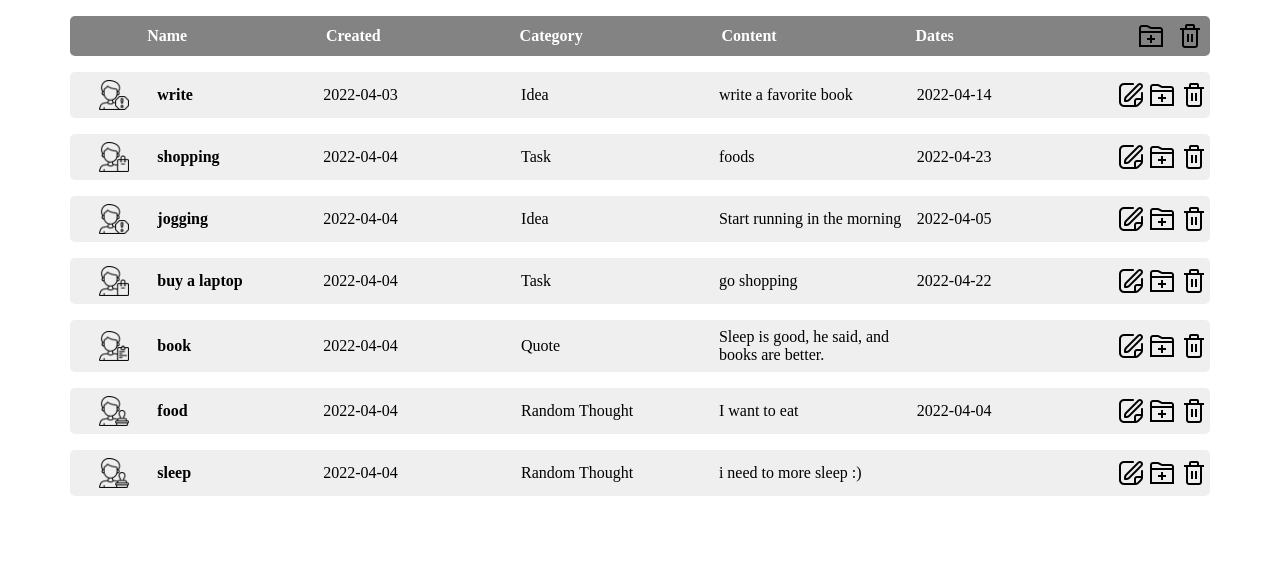
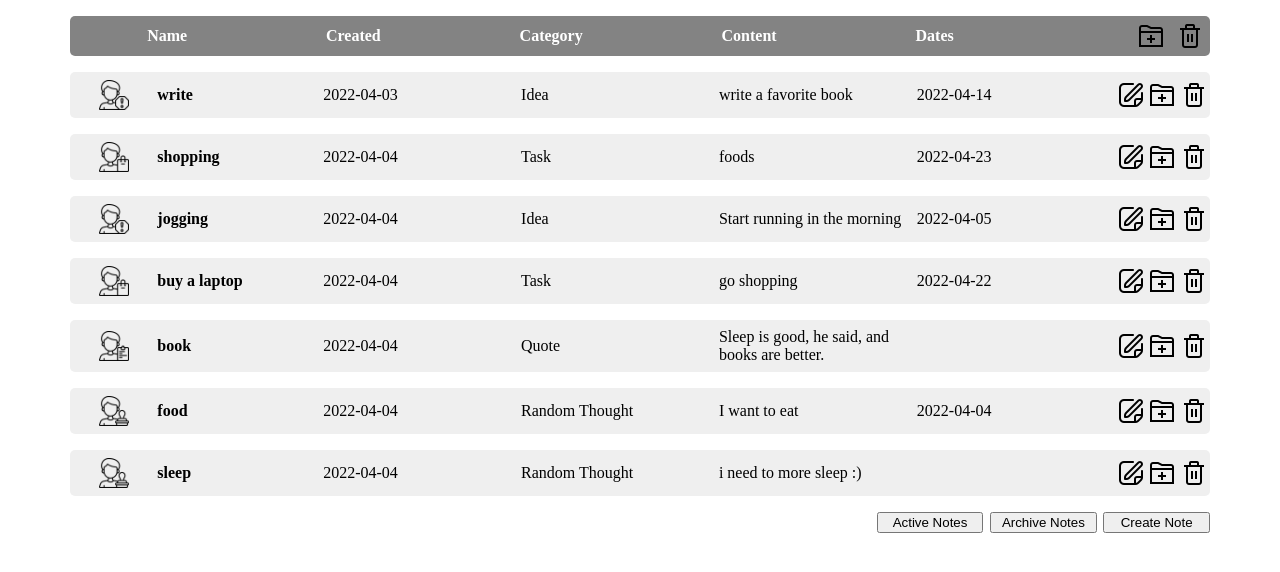
Before and after one commit to Bakalina/todo-list, a React (Create React App) app: page / in a window 1280 px wide. Shown: the top 572 px of the page. Built offline with nearby package versions, Linux system fonts and the light colour scheme.

Commit message:
create button

```diff
--- a/src/App.tsx
+++ b/src/App.tsx
@@ -1,14 +1,16 @@
 import React from 'react';
 import HeaderListNotes from "./components/header/HeaderListNotes";
 import NoteContainer from "./components/note/NoteContainer";
+import ButtonContainer from "./components/buttons/ButtonContainer";
 
 function App() {
-  return (
-      <>
-        <HeaderListNotes />
-        <NoteContainer />
-      </>
-  );
+    return (
+        <>
+            <HeaderListNotes/>
+            <NoteContainer/>
+            <ButtonContainer/>
+        </>
+    );
 }
 
 export default App;
--- /dev/null
+++ b/src/components/buttons/Button.module.css
@@ -0,0 +1,12 @@
+.button {
+    width: 8em;
+    margin-left: 0.5em;
+    cursor: pointer;
+}
+
+.container {
+    max-width: 1140px;
+    display: flex;
+    justify-content: flex-end;
+    margin: 1em auto 0;
+}
--- /dev/null
+++ b/src/components/buttons/ButtonContainer.tsx
@@ -0,0 +1,17 @@
+import React, {FC} from 'react';
+import Button from "./button";
+import style from './Button.module.css'
+import {ButtonType} from "../../types/noteTypes";
+
+
+const ButtonContainer: FC<ButtonType> = () => {
+    return (
+        <div className={style.container}>
+            <Button name='Active Notes' click={()=> alert('hi')} />
+            <Button name='Archive Notes' click={()=> alert('hi')} />
+            <Button name='Create Note' click={()=> alert('hi')} />
+        </div>
+    );
+};
+
+export default ButtonContainer;
--- /dev/null
+++ b/src/components/buttons/button.tsx
@@ -0,0 +1,14 @@
+import React, {FC} from 'react';
+import style from './Button.module.css'
+import {ButtonType} from "../../types/noteTypes";
+
+
+const Button: FC<ButtonType> = ({ name, click }) => {
+    return (
+        <>
+            <button className={style.button} onClick={click}>{name}</button>
+        </>
+    );
+};
+
+export default Button;
--- a/src/components/note/Note.tsx
+++ b/src/components/note/Note.tsx
@@ -1,4 +1,4 @@
-import React from 'react';
+import React, {FC} from 'react';
 import style from './Note.module.css'
 import archive from "../../image/archive.png";
 import basket from "../../image/basket.png";
@@ -7,7 +7,7 @@ import {NoteType} from "../../types/noteTypes";
 
 
 
-const Note: React.FC<NoteType> = ({ selectImage, name, createDate, select, text,
+const Note: FC<NoteType> = ({ selectImage, name, createDate, select, text,
                                       date }) => {
     return (
         <div className={style.container}>
--- a/src/components/note/NoteContainer.tsx
+++ b/src/components/note/NoteContainer.tsx
@@ -1,4 +1,4 @@
-import React from 'react';
+import React, {FC} from 'react';
 import Note from "./Note";
 import {connect} from "react-redux";
 import {RootState} from "../../redux/store";
@@ -8,7 +8,7 @@ type PropsType = {
     dataNotes: Array<NoteType>
 }
 
-const NoteContainer: React.FC<PropsType> = ({dataNotes}) => {
+const NoteContainer: FC<PropsType> = ({dataNotes}) => {
 
 
     return (
--- a/src/types/noteTypes.ts
+++ b/src/types/noteTypes.ts
@@ -17,3 +17,8 @@ export interface NoteType{
     text: string;
     active: boolean;
 }
+
+export interface ButtonType{
+    name?: string,
+    click?: () => void
+}
```
